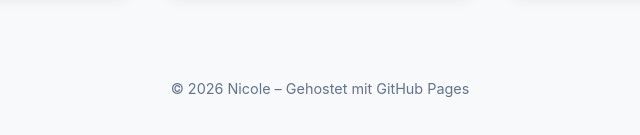
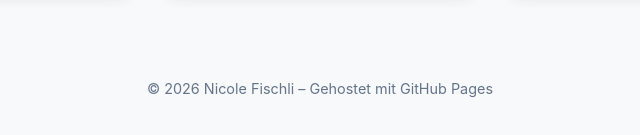
Before and after one commit to nicolefi/nicolefi.github.io, a plain HTML site: page index.html in a window 1280 px wide. Shown: the part 555-690 px from the top of the page, 320-960 px from the left. Drawn offline with Linux system fonts and the light colour scheme.

Commit message:
Update index.html

```diff
--- a/index.html
+++ b/index.html
@@ -70,5 +70,5 @@
 </main>
 
 <footer>
-  © 2026 Nicole – Gehostet mit GitHub Pages
+  © 2026 Nicole Fischli – Gehostet mit GitHub Pages
 </footer>
```
